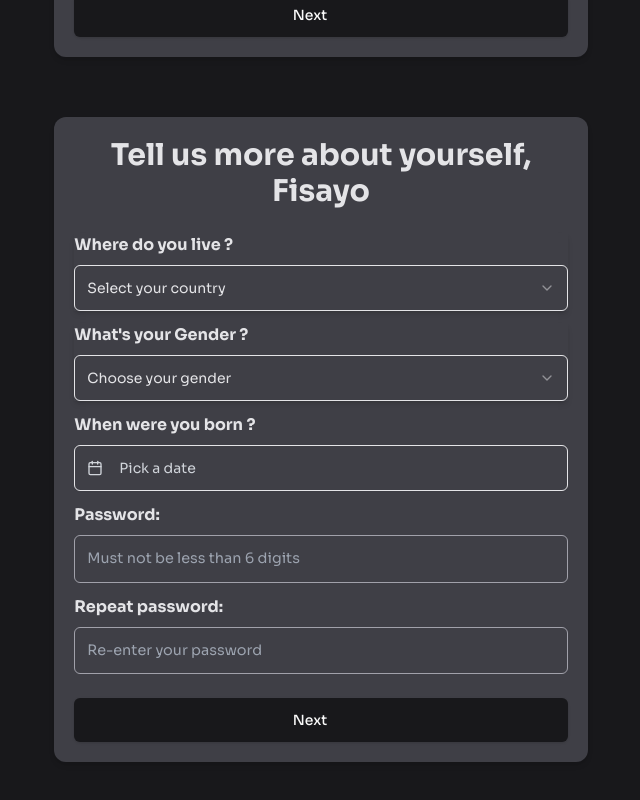
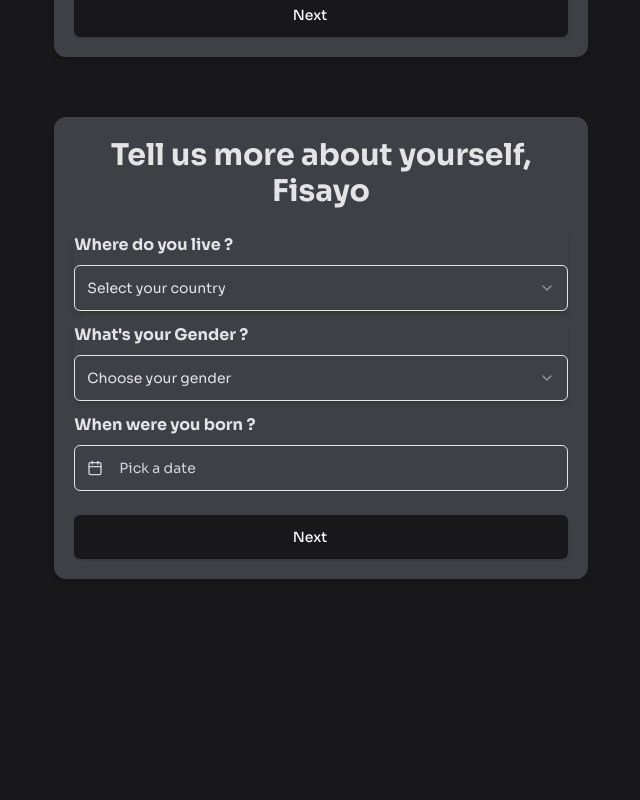
Before and after one commit to fisayo-dev/racc, a React (Vite) app: page /signup in a window 1280 px wide. Shown: the part 625-1425 px from the top of the page, without its empty margins (319-959 px from the left). After the commit the page ends 1244 px from the top, so only its background shows below. Built offline with nearby package versions, Linux system fonts and the light colour scheme; some icons are missing.

Commit message:
completed creating 2nd phase

```diff
--- a/src/pages/Signup.jsx
+++ b/src/pages/Signup.jsx
@@ -145,22 +145,6 @@ const Signup = () => {
                   </PopoverContent>
                 </Popover>
               </div>
-              <div className="grid gap-2">
-                <label className="font-bold">Password:</label>
-                <input
-                  type="password"
-                  className="border-[0.1rem] text-[0.9rem] border-zinc-400 py-3 px-3 rounded-md w-full"
-                  placeholder="Must not be less than 6 digits"
-                />
-              </div>
-              <div className="grid gap-2">
-                <label className="font-bold">Repeat password:</label>
-                <input
-                  type="password"
-                  className="border-[0.1rem] text-[0.9rem] border-zinc-400 py-3 px-3 rounded-md w-full"
-                  placeholder="Re-enter your password"
-                />
-              </div>
             </div>
             <Button type="icon">
               <p>Next</p>
```
